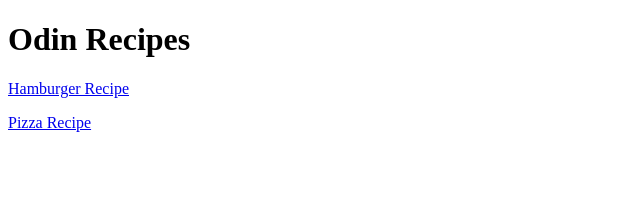
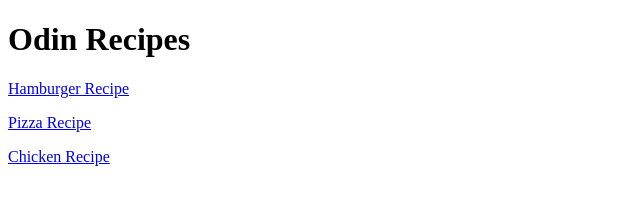
Before and after one commit to Patrik200414/odin-recipes, a plain HTML site: page index.html in a window 1280 px wide. Shown: the whole page, without its empty margins (0-640 px from the left). Drawn offline with Linux system fonts and the light colour scheme.

Commit message:
Add the links to the index
I added the chicken link to the main page

```diff
--- a/index.html
+++ b/index.html
@@ -10,5 +10,6 @@
     <h1>Odin Recipes</h1>
     <p><a href="./recipes/hamburger.html">Hamburger Recipe</a></p>
     <p><a href="./recipes/pizza.html">Pizza Recipe</a></p>
+    <p><a href="./recipes/chicken.html">Chicken Recipe</a></p>
 </body>
 </html>
```
